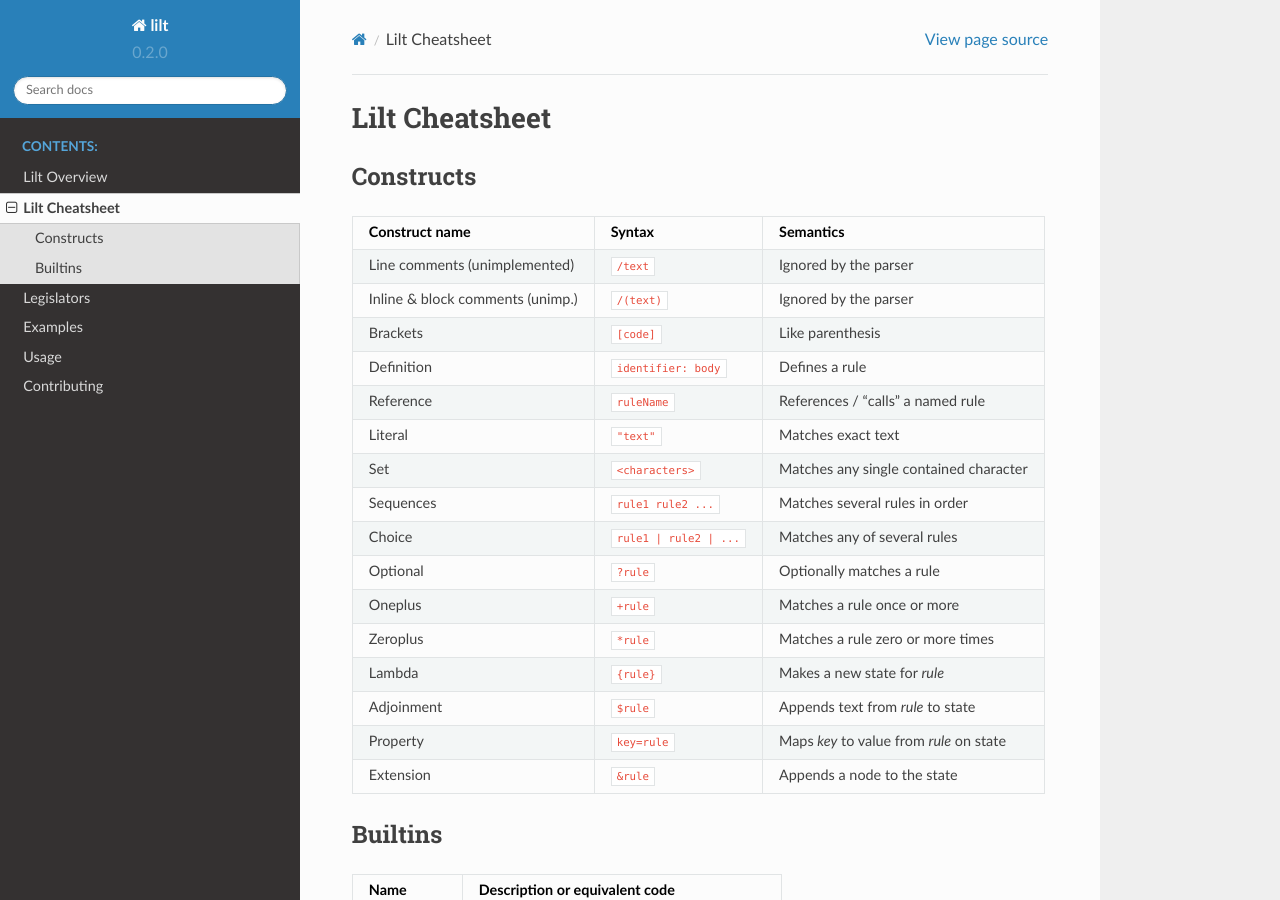
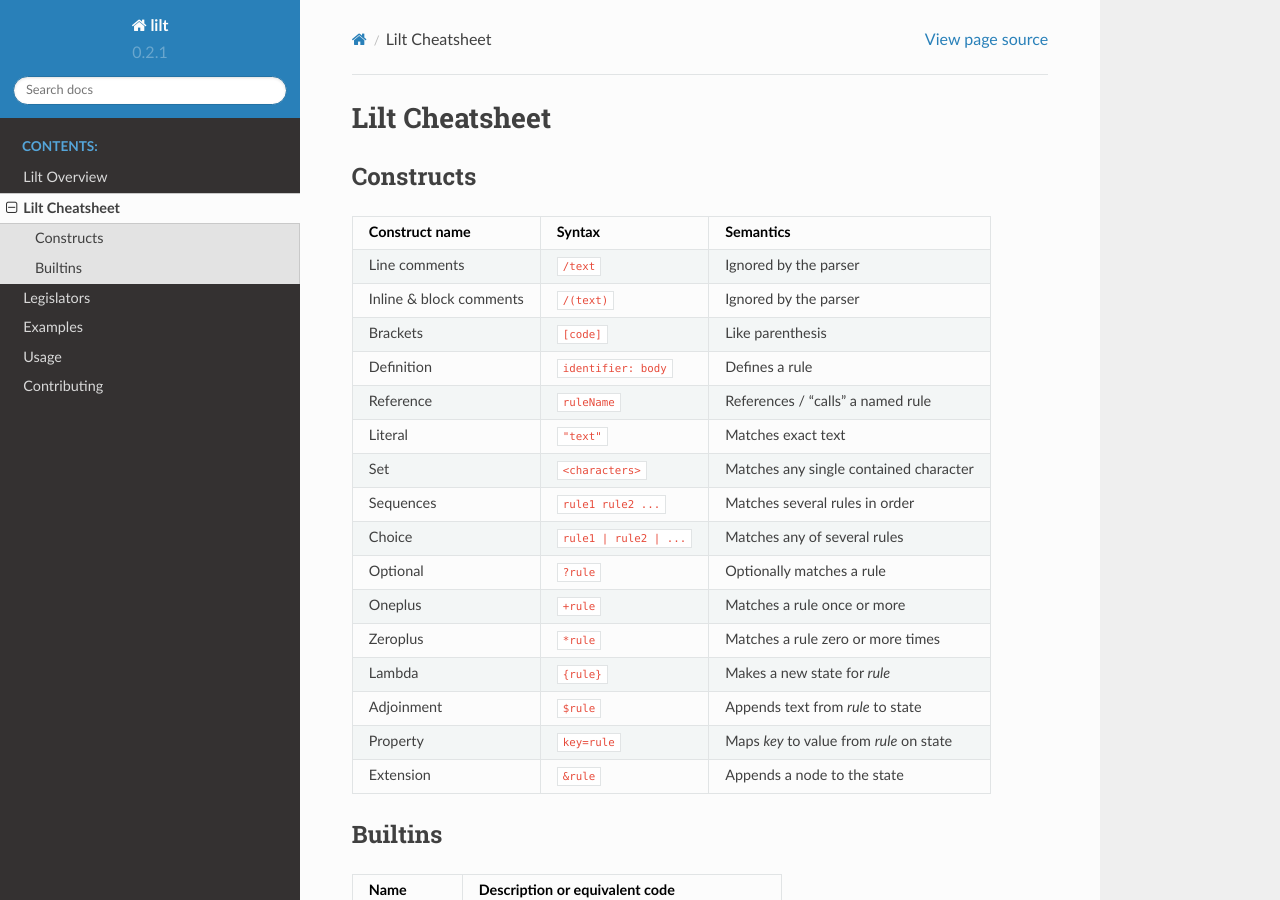
Before and after one commit to Quelklef/lilt, a Sphinx documentation site: the page built from docs/cheatsheet.rst, in a window 1280 px wide and 900 px high. Built offline with Sphinx 7.4.7 and the Read the Docs theme 2.0.0, drawn with Linux system fonts in a browser that asks for light colours.

Commit message:
Added comments

```diff
--- a/docs/cheatsheet.rst
+++ b/docs/cheatsheet.rst
@@ -8,8 +8,8 @@ Constructs
 ================================ ================================ ========================================
 Construct name                   Syntax                           Semantics
 ================================ ================================ ========================================
-Line comments (unimplemented)    :code:`/text`                    Ignored by the parser
-Inline & block comments (unimp.) :code:`/(text)`                  Ignored by the parser
+Line comments                    :code:`/text`                    Ignored by the parser
+Inline & block comments          :code:`/(text)`                  Ignored by the parser
 Brackets                         :code:`[code]`                   Like parenthesis
 Definition                       :code:`identifier: body`         Defines a rule
 Reference                        :code:`ruleName`                 References / "calls" a named rule
--- a/src/version.txt
+++ b/src/version.txt
@@ -1 +1 @@
-0.2.0
+0.2.1
```
Also changed, not shown: 2 other files.
